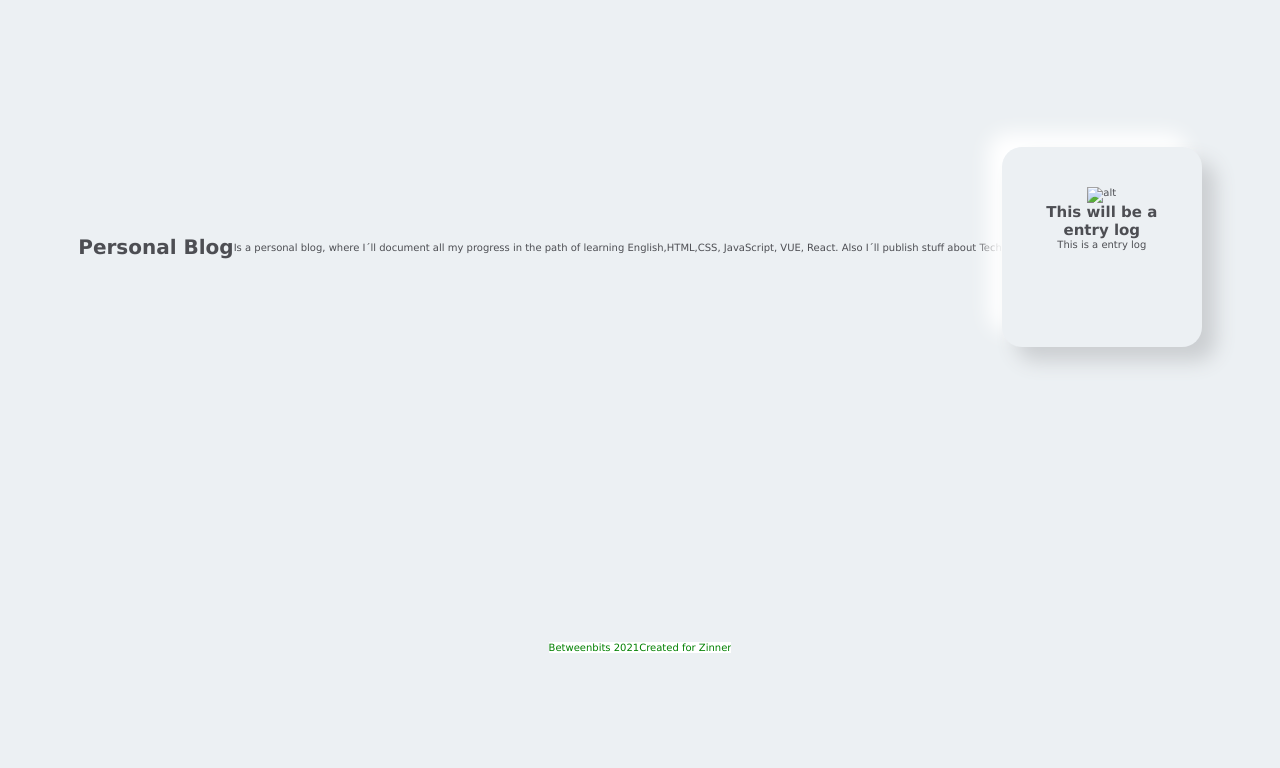
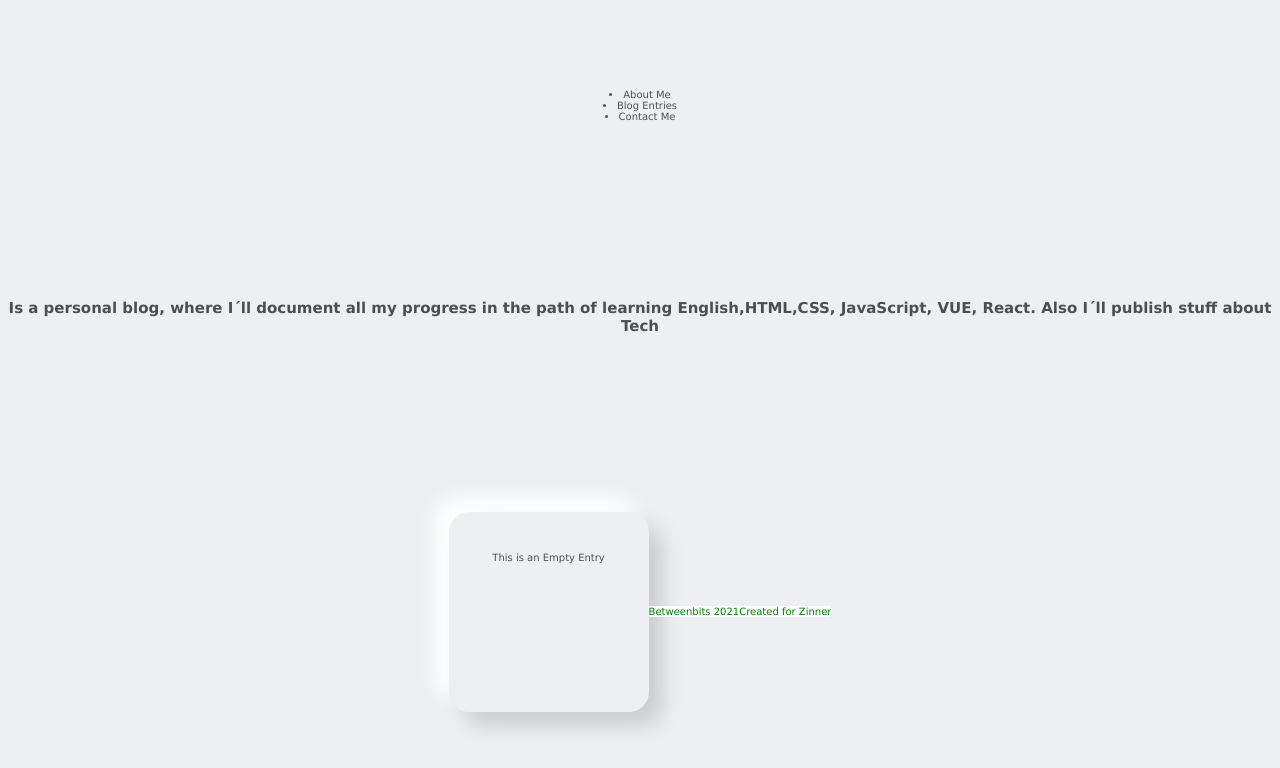
Before and after one commit to Zinnher/betweenbits.co, a plain HTML site: page index.html in a window 1280 px wide. Drawn offline with Linux system fonts and the light colour scheme.

Commit message:
se agrega estructura HTML5 semantica

```diff
--- a/index.html
+++ b/index.html
@@ -7,17 +7,25 @@
   <link rel="stylesheet" href="css/estilos.css">
   <title>Betweenbits</title>
 </head>
+<header>
+  <nav>
+    <li>About Me</li>
+    <li>Blog Entries</li>
+    <li>Contact Me</li>
+  </nav>
+</header>
 <body>
-  <h1>Personal Blog</h1>
-    <p>Is a personal blog, where I´ll document all my progress in the path of learning English,HTML,CSS, JavaScript, VUE, React. Also I´ll publish stuff about Tech</p>
-    <section>
-      <img src="#" alt="alt">
-      <h2>This will be a entry log</h2>
-        <p>This is a entry log</p>
-    </section>
-    <footer class="footer-section">
-      <span>Betweenbits 2021</span>
-      <span>Created for Zinner</span>
-    </footer>
+    <h2>Is a personal blog, where I´ll document all my progress in the path of learning English,HTML,CSS, JavaScript, VUE, React. Also I´ll publish stuff about Tech</h2>
+    <Main>
+      <section>
+        <article>
+          This is an Empty Entry
+        </article>
+      </section>
+    </Main>
 </body>
+<footer class="footer-section">
+  <span>Betweenbits 2021</span>
+  <span>Created for Zinner</span>
+</footer>
 </html>
```
